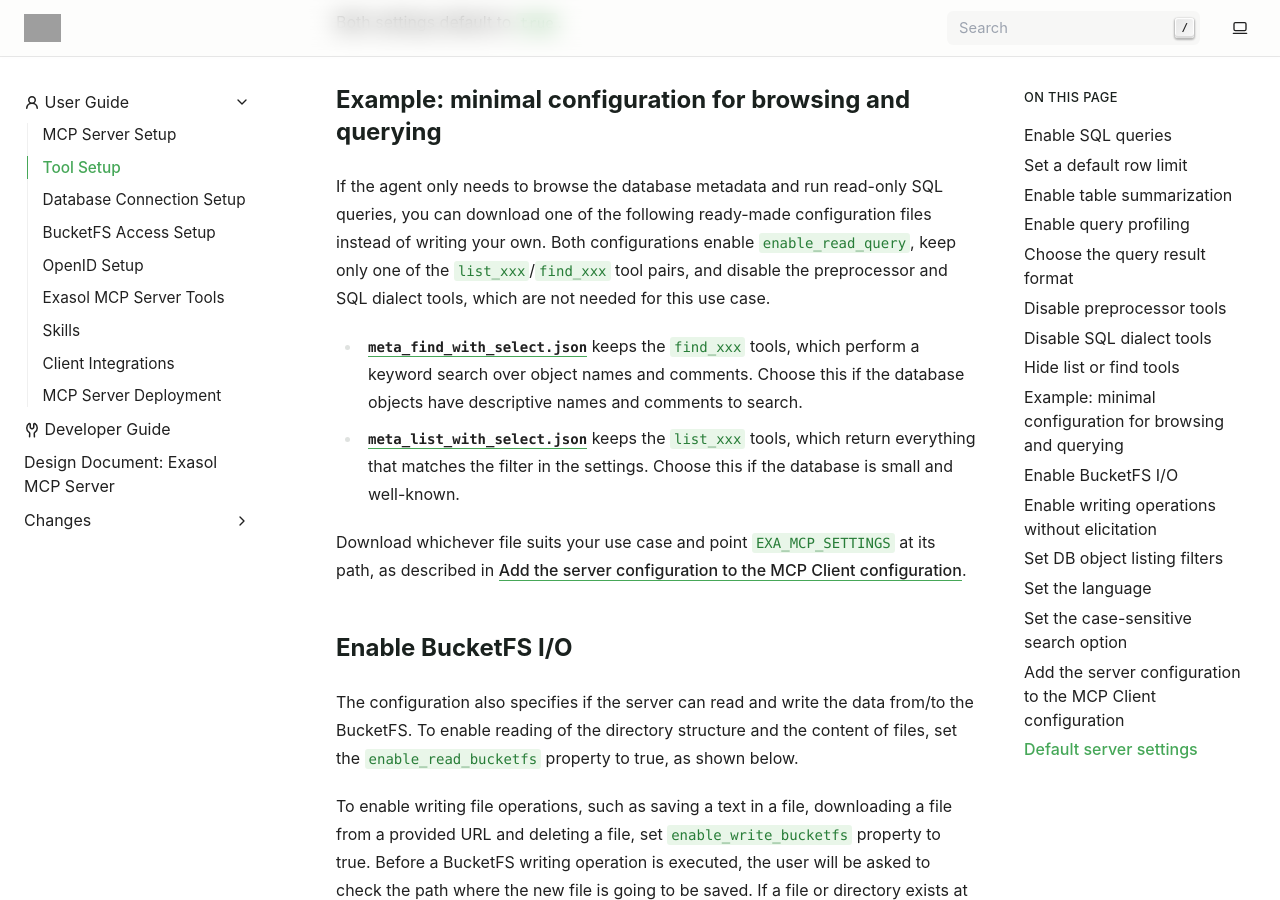
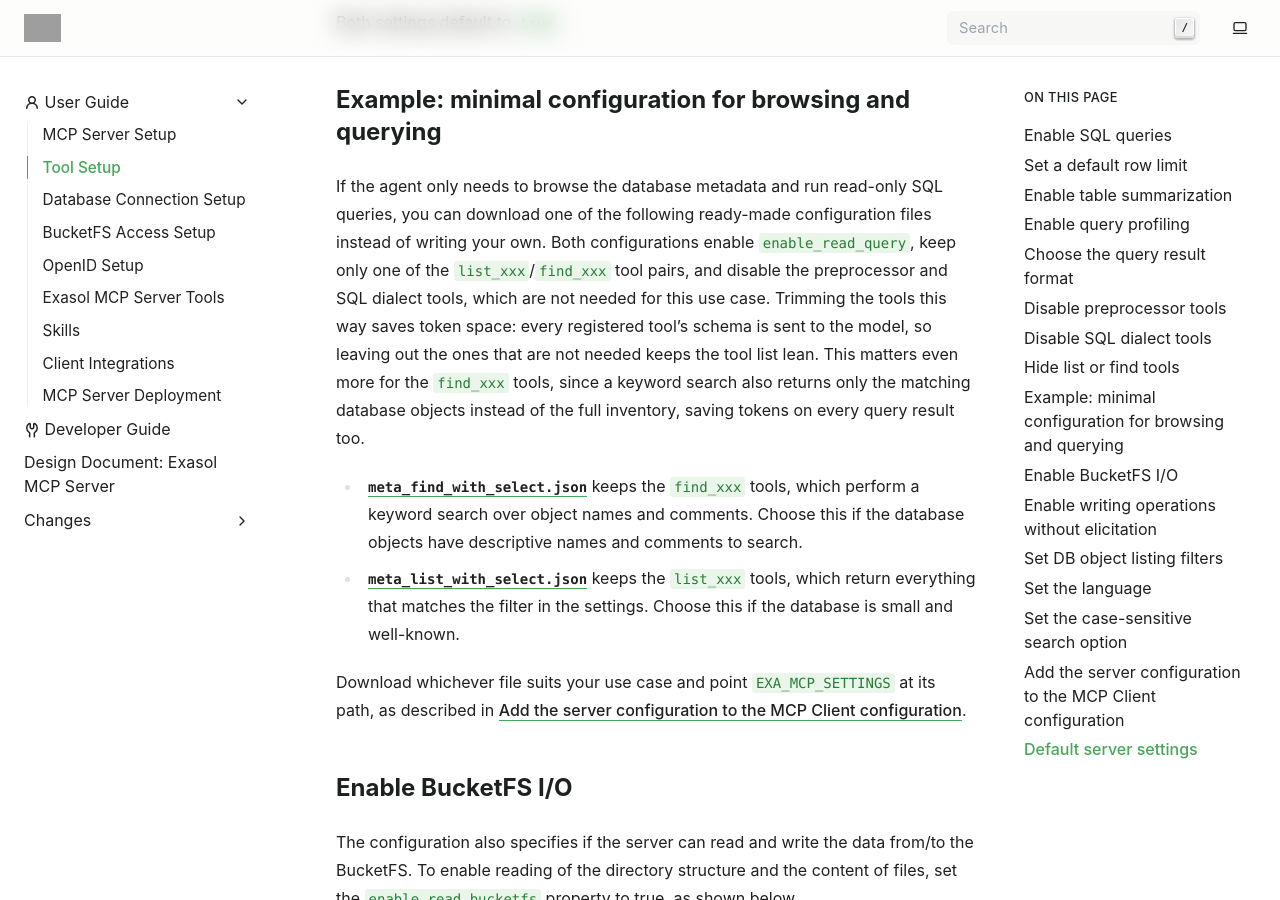
Before and after one commit to exasol/mcp-server, a Sphinx documentation site: the page built from doc/user_guide/tool_setup.rst, in a window 1280 px wide and 900 px high, scrolled down 3892 px. Built offline with Sphinx 7.4.7, drawn with Linux system fonts in a browser that asks for light colours; grey boxes are pictures that could not be loaded.

Commit message:
#290: Enhanced the comment in tool_setup.rst

```diff
--- a/doc/user_guide/tool_setup.rst
+++ b/doc/user_guide/tool_setup.rst
@@ -160,6 +160,11 @@
 instead of writing your own. Both configurations enable ``enable_read_query``,
 keep only one of the ``list_xxx``/``find_xxx`` tool pairs, and disable the
 preprocessor and SQL dialect tools, which are not needed for this use case.
+Trimming the tools this way saves token space: every registered tool's schema
+is sent to the model, so leaving out the ones that are not needed keeps the
+tool list lean. This matters even more for the ``find_xxx`` tools, since a
+keyword search also returns only the matching database objects instead of the
+full inventory, saving tokens on every query result too.
 
 * :download:`meta_find_with_select.json` keeps the ``find_xxx`` tools, which
   perform a keyword search over object names and comments. Choose this if the
```
